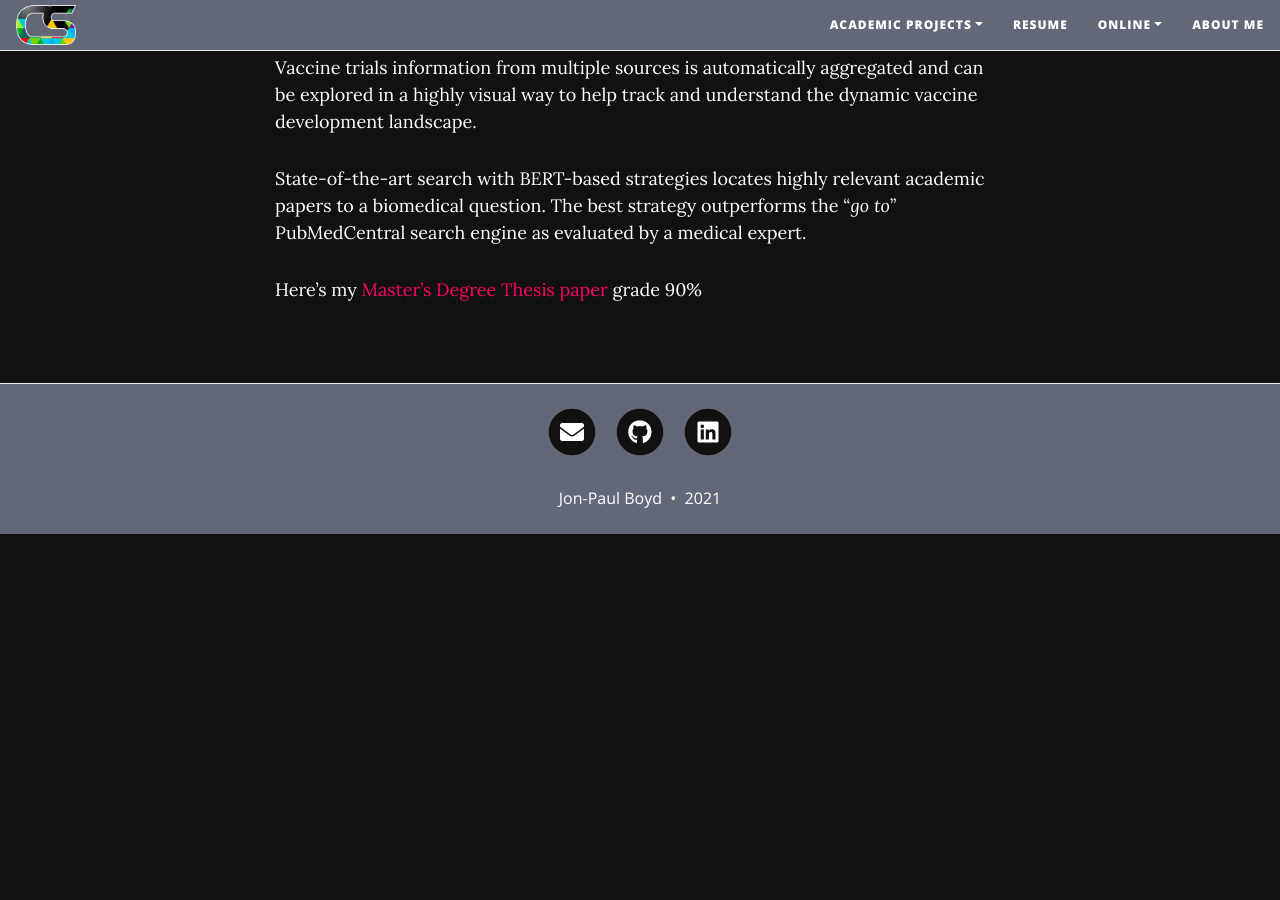
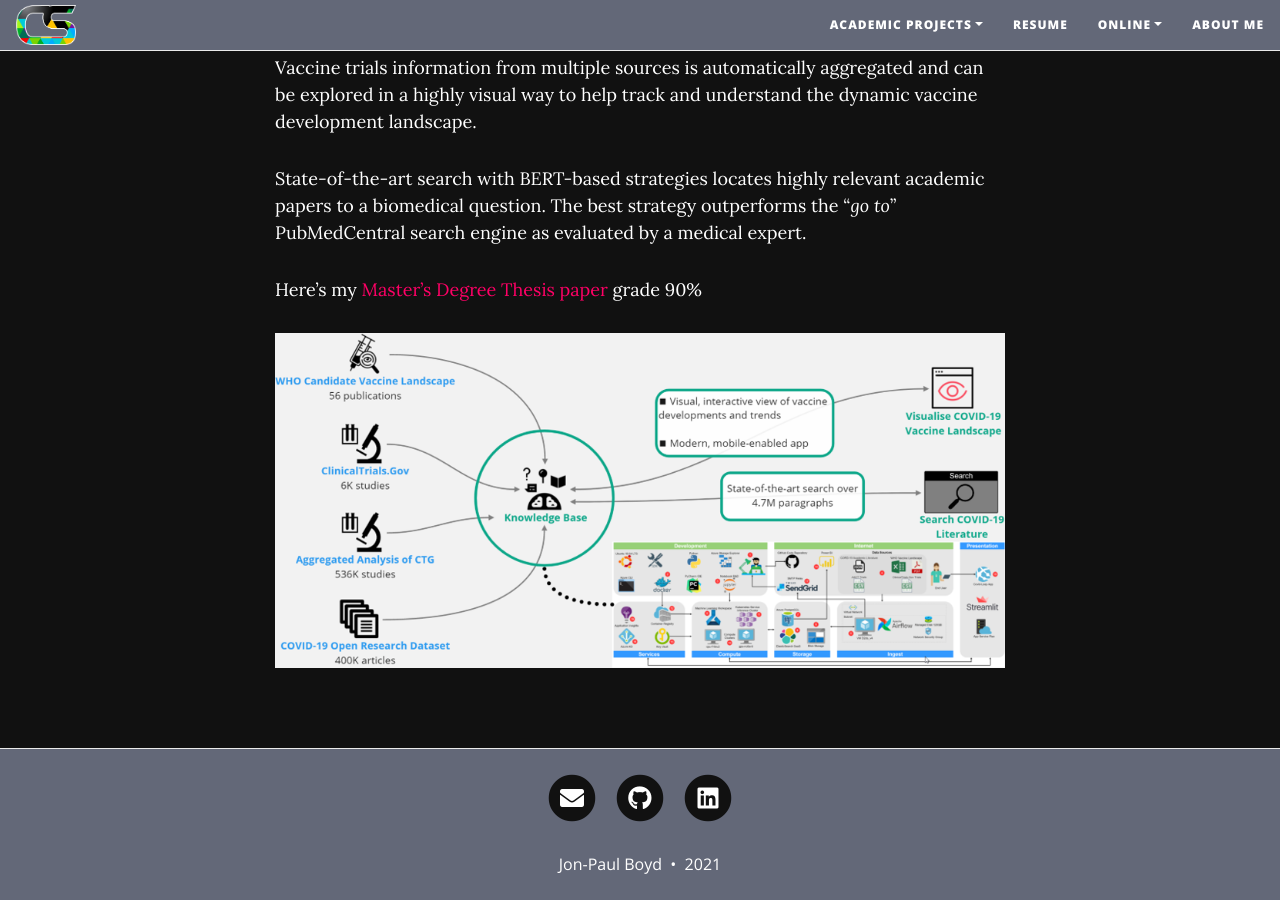
Before and after one commit to corticalstack/corticalstack.github.io, a Jekyll site: the page built from mt.md, in a window 1280 px wide and 900 px high, scrolled down 1001 px. Built offline with Jekyll 4.4.1, drawn with Linux system fonts in a browser that asks for light colours; nearby versions of some CDN libraries; before the commit the page ends 1535 px from its top, so only the background shows below that.

```diff
--- a/mt.md
+++ b/mt.md
@@ -21,3 +21,5 @@
 Here's my [Master's Degree Thesis paper](https://docs.google.com/viewer?url=https://github.com/corticalstack/corticalstack.github.io/raw/master/docs/project/Jon-Paul Boyd Masters Thesis Report COVID-LEAP state-of-the-art information retrieval.pdf) grade 90%
 
 [](/assets/img/leap solution.png)
+
+![alt text](/assets/img/leap solution.png)
```
